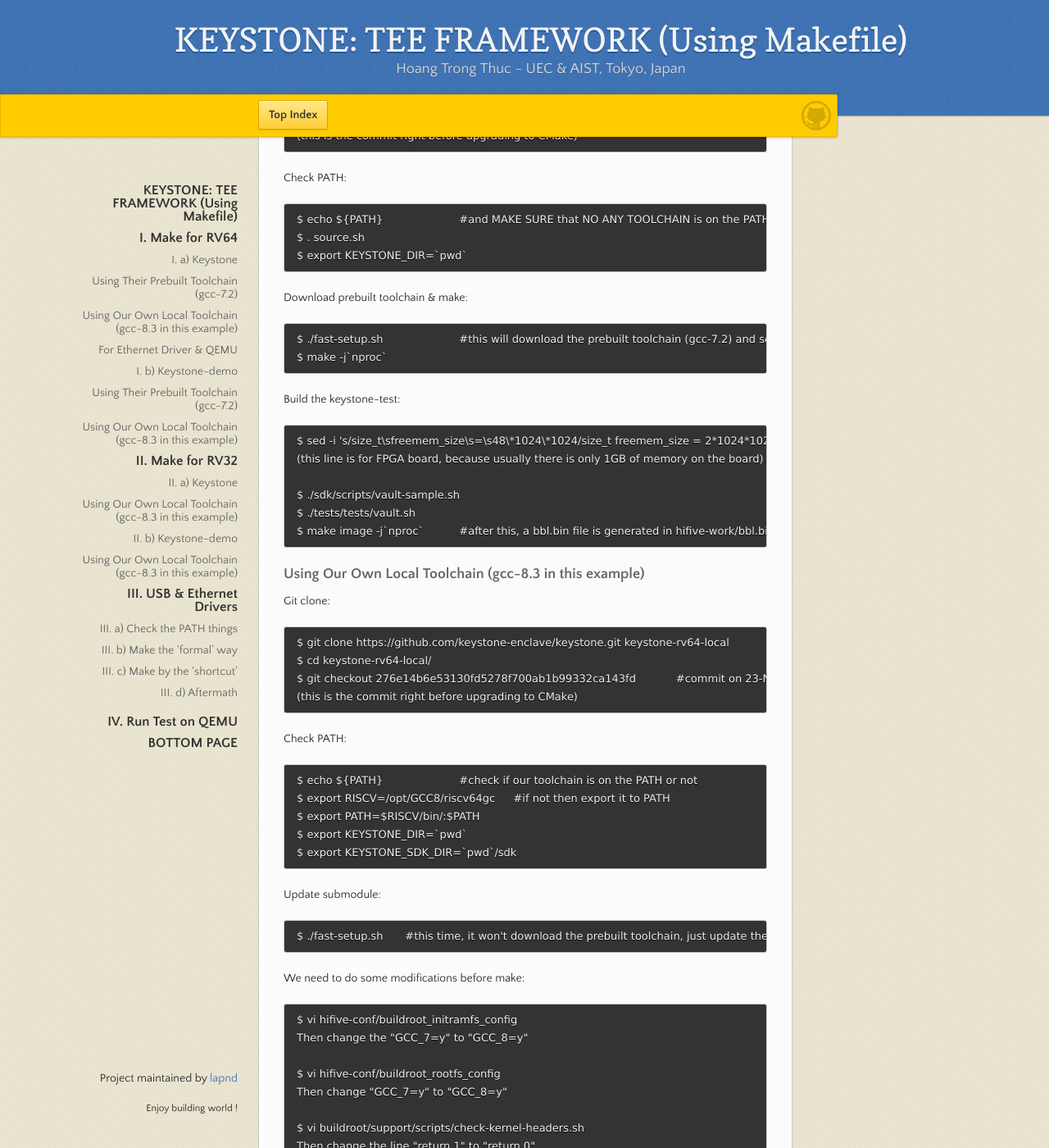
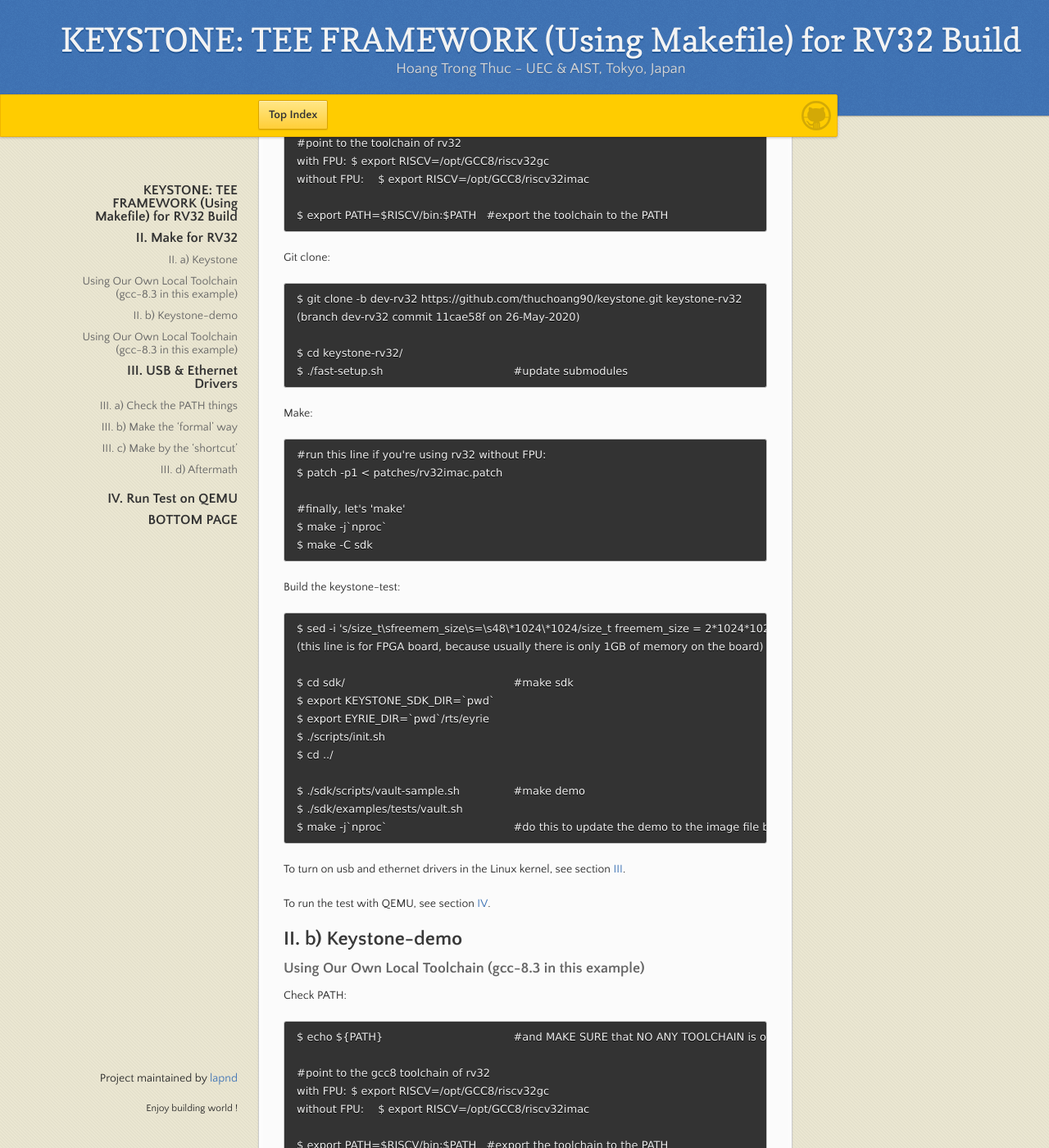
Before and after one commit to lapnd/httdes.github.io, a Jekyll site: the page built from keystone-makefile-32.md, in a window 1280 px wide and 1400 px high, scrolled down 366 px. Shown: the whole window at 82% size. Built offline with Jekyll 4.4.1, drawn with Linux system fonts in a browser that asks for light colours; our own code applies the rules of GitHub Pages for plain Markdown files; some of the changed text lies outside the part shown.

Commit message:
Update keystone-makefile-32.md

````diff
--- a/keystone-makefile-32.md
+++ b/keystone-makefile-32.md
@@ -2,190 +2,7 @@
 layout : default
 ---
 
-# KEYSTONE: TEE FRAMEWORK (Using Makefile)
-
-* * *
-
-# I. Make for RV64
-
-## I. a) Keystone
-
-### Using Their Prebuilt Toolchain (gcc-7.2)
-
-Git clone:
-```
-$ git clone https://github.com/keystone-enclave/keystone.git keystone-rv64
-$ cd keystone-rv64/
-$ git checkout 276e14b6e53130fd5278f700ab1b99332ca143fd		#commit on 23-Nov-2019
-(this is the commit right before upgrading to CMake)
-```
-
-Check PATH:
-```
-$ echo ${PATH}			#and MAKE SURE that NO ANY TOOLCHAIN is on the PATH
-$ . source.sh
-$ export KEYSTONE_DIR=`pwd`
-```
-
-Download prebuilt toolchain & make:
-```
-$ ./fast-setup.sh			#this will download the prebuilt toolchain (gcc-7.2) and set things up
-$ make -j`nproc`
-```
-
-Build the keystone-test:
-```
-$ sed -i 's/size_t\sfreemem_size\s=\s48\*1024\*1024/size_t freemem_size = 2*1024*1024/g' ./tests/tests/test-runner.cpp
-(this line is for FPGA board, because usually there is only 1GB of memory on the board)
-
-$ ./sdk/scripts/vault-sample.sh
-$ ./tests/tests/vault.sh
-$ make image -j`nproc`		#after this, a bbl.bin file is generated in hifive-work/bbl.bin
-```
-
-### Using Our Own Local Toolchain (gcc-8.3 in this example)
-
-Git clone:
-```
-$ git clone https://github.com/keystone-enclave/keystone.git keystone-rv64-local
-$ cd keystone-rv64-local/
-$ git checkout 276e14b6e53130fd5278f700ab1b99332ca143fd		#commit on 23-Nov-2019
-(this is the commit right before upgrading to CMake)
-```
-
-Check PATH:
-```
-$ echo ${PATH}			#check if our toolchain is on the PATH or not
-$ export RISCV=/opt/GCC8/riscv64gc	#if not then export it to PATH
-$ export PATH=$RISCV/bin/:$PATH
-$ export KEYSTONE_DIR=`pwd`
-$ export KEYSTONE_SDK_DIR=`pwd`/sdk
-```
-
-Update submodule:
-```
-$ ./fast-setup.sh	#this time, it won't download the prebuilt toolchain, just update the submodule
-```
-
-We need to do some modifications before make:
-```
-$ vi hifive-conf/buildroot_initramfs_config
-Then change the "GCC_7=y" to "GCC_8=y"
-
-$ vi hifive-conf/buildroot_rootfs_config
-Then change "GCC_7=y" to "GCC_8=y"
-
-$ vi buildroot/support/scripts/check-kernel-headers.sh
-Then change the line "return 1" to "return 0"
-
-Finally,
-$ make -j`nproc`
-```
-
-Build the keystone-test:
-```
-$ sed -i 's/size_t\sfreemem_size\s=\s48\*1024\*1024/size_t freemem_size = 2*1024*1024/g' ./tests/tests/test-runner.cpp
-(this line is for FPGA board, because usually there is only 1GB of memory on the board)
-
-$ ./sdk/scripts/vault-sample.sh
-$ ./tests/tests/vault.sh
-$ make image -j`nproc`		#after this, a bbl.bin file is generated in hifive-work/bbl.bin
-```
-
-### For Ethernet Driver & QEMU
-
-To turn on usb and ethernet drivers in the Linux kernel, see section [III](#iii-usb--ethernet-drivers).
-
-To run the test with QEMU, see section [IV](#iv-run-test-on-qemu).
-
-*Note: using local toolchain cause trouble on running QEMU, but totally fine with FPGA.*
-
-## I. b) Keystone-demo
-
-### Using Their Prebuilt Toolchain (gcc-7.2)
-
-Check PATH:
-```
-$ echo ${PATH}				#and MAKE SURE that NO ANY TOOLCHAIN is on the PATH
-$ cd keystone-rv64/		#go to your keystone folder
-$ . source.sh
-$ export KEYSTONE_DIR=`pwd`
-```
-
-Git clone:
-```
-$ cd ../						#go back outside
-$ git clone https://github.com/keystone-enclave/keystone-demo.git keystone-demo-rv64
-(branch master commit a25084ea on 18-Dec-2019)
-```
-
-Make:
-```
-$ cd keystone-demo-rv64/
-$ . source.sh
-$ ./quick-start.sh				#type Y when asked
-after this step, a new app is generated and coppied to the keystone directory
-```
-
-Update keystone-demo to the keystone/ folder:
-```
-cd back to the keystone directory and remake the image with the new keystone-demo app
-$ cd ${KEYSTONE_DIR}		#now go back to the keystone folder
-$ make image -j`nproc`			#and update the bbl.bin there
-```
-
-However, it will be a false attestation. To update the new hash value, do the followings:
-```
-$ cd ../keystone-demo-rv64/		#first, cd back to the keystone-demo directory
-$ make getandsethash
-$ rm trusted_client.riscv
-$ make trusted_client.riscv
-$ make copybins
-after this step, the app is updated with the correct hash value and coppied to the keystone directory
-
-$ cd ${KEYSTONE_DIR}		#now go back to the keystone folder
-$ make image -j`nproc`			#and update the bbl.bin there
-```
-
-To run the test with QEMU, see section [IV](#iv-run-test-on-qemu).
-
-*Note: using local toolchain cause trouble on running QEMU, but totally fine with FPGA.*
-
-### Using Our Own Local Toolchain (gcc-8.3 in this example)
-
-Check PATH:
-```
-$ cd keystone-rv64-local/		#go to your keystone folder
-$ echo ${PATH}			#check if our toolchain is on the PATH or not
-$ export RISCV=/opt/GCC8/riscv64gc	#if not then export it to PATH
-$ export PATH=$RISCV/bin/:$PATH
-$ export KEYSTONE_DIR=`pwd`
-$ export KEYSTONE_SDK_DIR=`pwd`/sdk
-```
-
-Git clone:
-```
-$ cd ../						#go back outside
-$ git clone https://github.com/keystone-enclave/keystone-demo.git keystone-demo-rv64-local
-(branch master commit a25084ea on 18-Dec-2019)
-```
-
-Make:
-```
-$ cd keystone-demo-rv64-local/
-$ . source.sh
-$ ./quick-start.sh				#type Y when asked
-after this step, a new app is generated and coppied to the keystone directory
-```
-
-Update keystone-demo to the keystone/ folder:
-```
-cd back to the keystone directory and remake the image with the new keystone-demo app
-$ cd ${KEYSTONE_DIR}		#now go back to the keystone folder
-$ make image -j`nproc`			#and update the bbl.bin there
-```
-
-However, because the QEMU fail on using local toolchain, thus the **$ make getandsethash** can't be done on keystone-demo. This will be a TODO.
+# KEYSTONE: TEE FRAMEWORK (Using Makefile) for RV32 Build
 
 * * *
 
@@ -405,4 +222,4 @@ So if you want to use the keystone-demo ([I. b)](#i-b-keystone-demo)), you have
 
 | Back | Next |
 | :--- | ---: |
-| [Initial Setup](./init.md) | [Keystone: TEE framework (CMake)](./keystone-cmake.md) |
+| [Keystone: TEE framework (using Makefile) for RV64 Build](./keystone-makefile-64.md) | [Keystone: TEE framework (using CMake) for RV64 Build](./keystone-cmake-64.md) |
````
